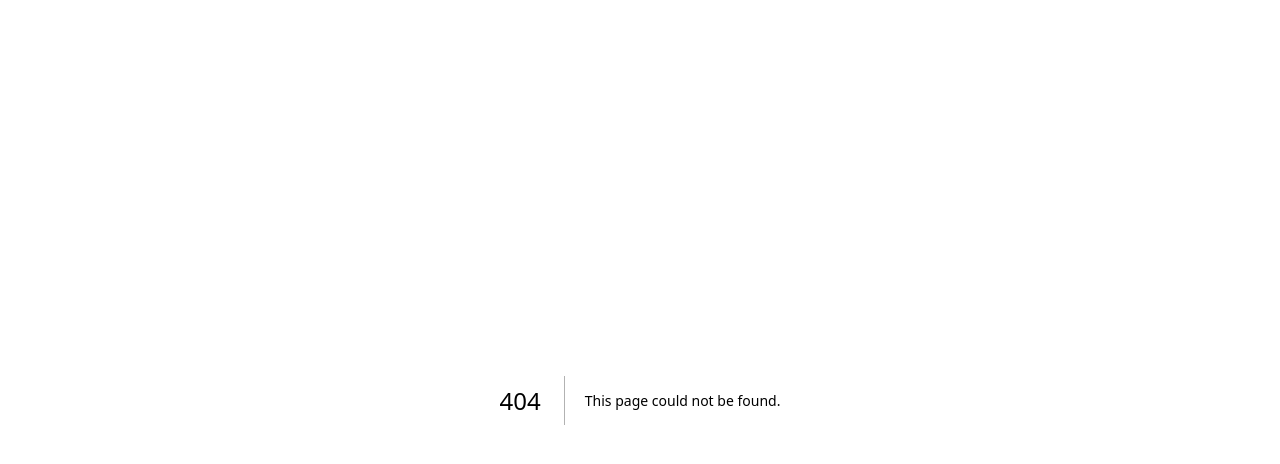
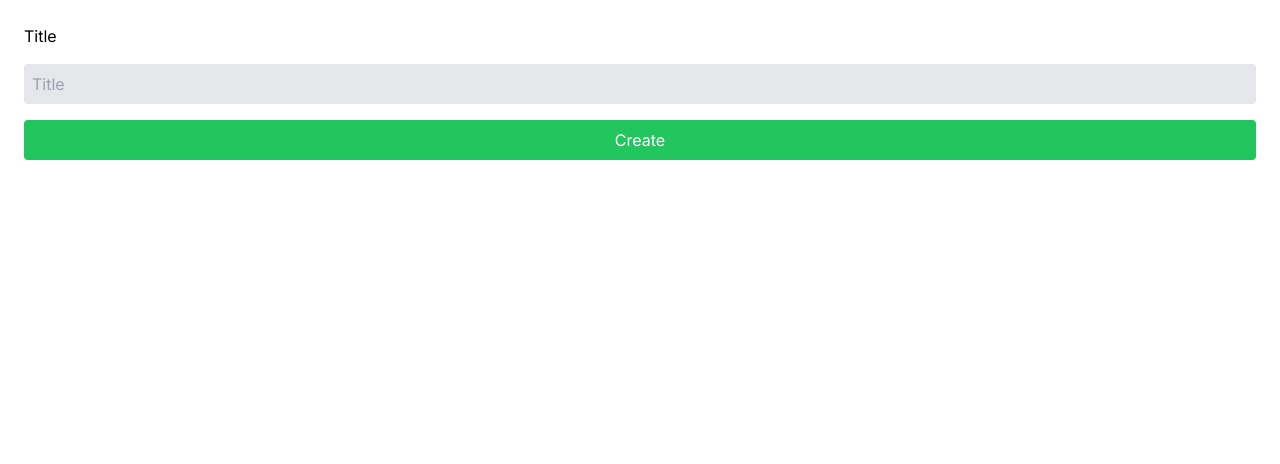
Before and after one commit to serhatkochan/nextjs-prisma-todo-list, a Next.js app: page /todos/new in a window 1280 px wide. Before the commit this address had no page. Shown: the top 464 px of the page. Built offline with nearby package versions, Linux system fonts and the light colour scheme.

Commit message:
created and navigated new todo page, activated serverActions

```diff
--- a/app/todos/item.tsx
+++ b/app/todos/item.tsx
@@ -1,4 +1,4 @@
-import React from 'react';
+"use client";
 
 interface TodoItemProps {
     id: string;
@@ -6,12 +6,17 @@ interface TodoItemProps {
     done: boolean
     createAt: Date;
     updateAt: Date;
+    toggleTodo: (id: string, done: boolean) => void;
 }
 
-const TodoItem = ({id, title, done, createAt, updateAt}: TodoItemProps) => {
+const TodoItem = ({id, title, done, createAt, updateAt, toggleTodo}: TodoItemProps) => {
     return (
         <li className="flex items-center gap-6">
-            <input type="checkbox" defaultChecked={done} />
+            <input
+                type="checkbox"
+                defaultChecked={done}
+                onChange={(e) => toggleTodo(id, e.target.checked)}
+            />
             <div className="flex flex-col gap-1">
                 <h2>{title}</h2>
                 <p className="text-gray-500">{updateAt.toLocaleDateString()}</p>
--- /dev/null
+++ b/app/todos/new/page.tsx
@@ -0,0 +1,32 @@
+import {prisma} from "@/app/db";
+import {redirect} from "next/navigation";
+
+const createTodo = async (data: FormData) => {
+    "use server"; // browser yerine server tarafında çalıştırabilmek için "use server" eklememiz gerekiyor
+
+    const title = data.get('title')?.valueOf();
+    if (typeof title !== 'string' || title.length === 0) {
+        throw new Error("Title is required");
+    }
+
+    await prisma.todo.create({data: {title}});
+    redirect("/todos");
+}
+
+const NewTodoPage = () => {
+    return (
+        <form action={createTodo} className="p-6 flex flex-col gap-4">
+            <label htmlFor="title">Title</label>
+            <input
+                type="text"
+                id="title"
+                name="title"
+                placeholder="Title"
+                className="bg-gray-200 py-2 px-2 rounded"
+            />
+            <button type="submit" className="bg-green-500 text-white py-2 rounded">Create</button>
+        </form>
+    );
+};
+
+export default NewTodoPage;
--- a/app/todos/page.tsx
+++ b/app/todos/page.tsx
@@ -5,8 +5,17 @@ import {prisma} from "@/app/db";
 import TodoItem from "@/app/todos/item";
 
 const handleGetTodos = async () => {
-    await new Promise((resolve) => setTimeout(resolve, 1)); // 2sn elle bekleticez
+    await new Promise((resolve) => setTimeout(resolve, 2000)); // 2sn elle bekleticez
     return prisma.todo.findMany();
+}
+
+const toggleTodo = async (id: string, done: boolean) => {
+    "use server";
+
+    await prisma.todo.update({
+        where: {id},
+        data: {done}
+    })
 }
 
 const Page = async () => {
@@ -14,14 +23,14 @@ const Page = async () => {
     return (
         <div className="p-6 flex flex-col gap-6">
             <Link
-                href="/"
+                href="/todos/new"
                 className="bg-green-500 text-center text-white py-2 rounded"
             >
                 Create new Todo
             </Link>
             <ul className="flex flex-col gap-4">
                 {todos.map((todo) => (
-                    <TodoItem {...todo} />
+                    <TodoItem {...todo} toggleTodo={toggleTodo} />
                 ))}
             </ul>
         </div>
--- a/next.config.js
+++ b/next.config.js
@@ -1,4 +1,8 @@
 /** @type {import('next').NextConfig} */
-const nextConfig = {}
+const nextConfig = {
+    experimental: {
+        serverActions: true,
+    }
+}
 
 module.exports = nextConfig
```
Also changed, not shown: 1 other file (tests, documents, lock files or other folders).
